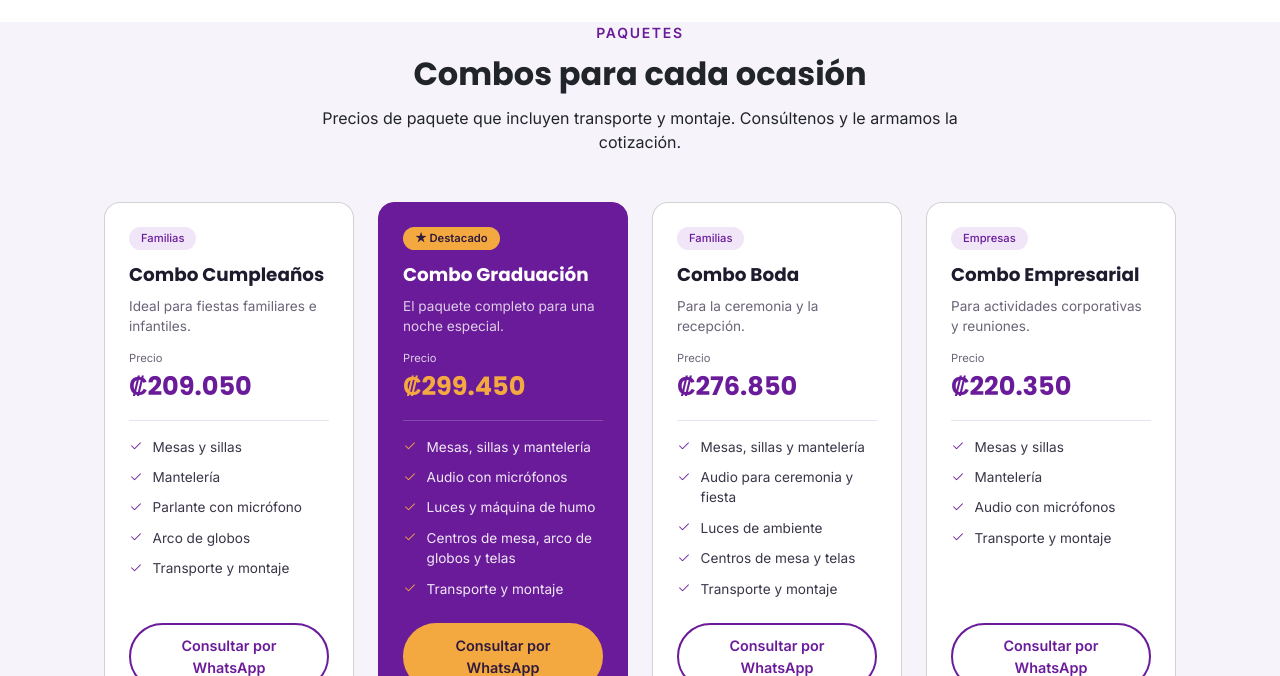
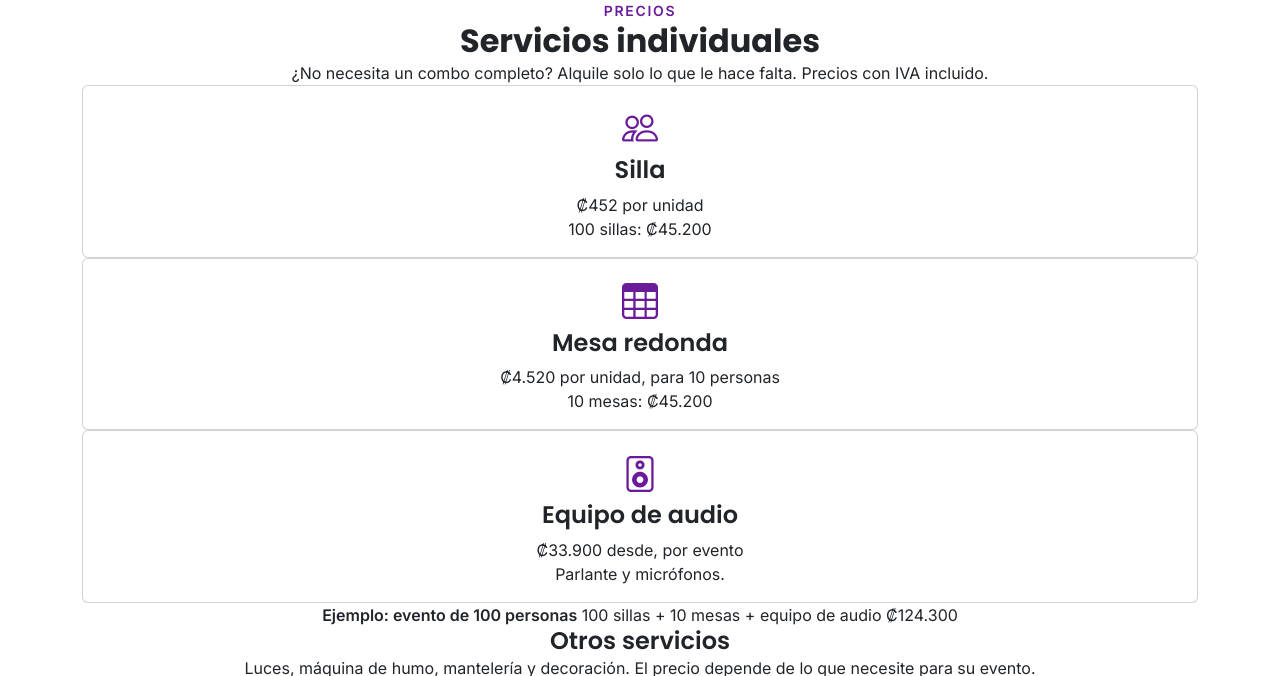
Before and after one commit to YosimarSC/proyecto_economia, a plain HTML site: page index.html in a window 1280 px wide. Shown: the part 1088-1764 px from the top of the page. Drawn offline with nearby package versions, Linux system fonts and the light colour scheme.

Commit message:
agregue apartado de precio de servicios

```diff
--- a/css/styles.css
+++ b/css/styles.css
@@ -1,13 +1,12 @@
-/* ==========================================================
-   ESTILOS PROPIOS · Responsable: Melanie
-   ========================================================== */
-
+/*
+   ESTILOS :Melanie
+   */
 
 .logo {
-    width: 50px;
-    height: 45px;
-    object-fit: contain;
-    margin-right: 8px;
+  width: 50px;
+  height: 45px;
+  object-fit: contain;
+  margin-right: 8px;
 }
 
 /* ---------- General ---------- */
@@ -20,6 +19,8 @@ html {
   scroll-behavior: smooth;
   /*al tocar un enlace la pagina baja suave a la seccion*/
   scroll-padding-top: 70px;
+  scrollbar-width: thin;
+  scrollbar-color: transparent transparent;
 }
 
 body {
@@ -259,9 +260,9 @@ h5,
 }
 
 
-/* ==========================================================
-   Estilos de Yosimar
-   ========================================================== */
+/*
+   Estilos Yosimar
+  */
 
 
 /* ---------- Navbar ---------- */
@@ -281,7 +282,7 @@ h5,
 }
 
 
-/* ---------- Inicio (hero) ---------- */
+/* ---------- Inicio ---------- */
 .hero {
   background-image: url("../img/hero-fondo.png");
   background-size: cover;
@@ -527,76 +528,3 @@ html {
 html:hover {
   scrollbar-color: rgba(0, 0, 0, 0.45) transparent;
 }
-
-/*----------- Cambio de tema -------------*/
-
-:root {
-  --ev-bg-seccion: #F6F3FB;
-  --ev-titulo: #1E1B2E;
-  --ev-texto: #6B6478;
-  --ev-lista: #3A3548;
-  --ev-linea: #E8E1F0;
-  --ev-acento: #6A1B9A;
-  --ev-acento-hover-texto: #ffffff;
-  --ev-badge-bg: #F1E6F8;
-}
-
-@media (prefers-color-scheme: dark) {
-  :root {
-    --ev-bg-seccion: #151224;
-    --ev-titulo: #FAFAFC;
-    --ev-texto: #A8A3B5;
-    --ev-lista: #E6E3EE;
-    --ev-linea: rgba(255, 255, 255, 0.14);
-    --ev-acento: #C58AEA;
-    --ev-acento-hover-texto: #1E1B2E;
-    --ev-badge-bg: rgba(197, 138, 234, 0.16);
-  }
-}
-
-#paquetes,
-#contacto {
-  background-color: var(--ev-bg-seccion);
-}
-
-.paquete:not(.paquete-destacado) .card-title {
-  color: var(--ev-titulo);
-}
-
-.paquete:not(.paquete-destacado) .paquete-desc,
-.paquete:not(.paquete-destacado) .paquete-precio-label {
-  color: var(--ev-texto);
-}
-
-.paquete:not(.paquete-destacado) .paquete-precio,
-.paquete:not(.paquete-destacado) .paquete-lista i {
-  color: var(--ev-acento);
-}
-
-.paquete:not(.paquete-destacado) .paquete-lista {
-  color: var(--ev-lista);
-  border-top-color: var(--ev-linea);
-}
-
-.paquete:not(.paquete-destacado) .paquete-badge {
-  color: var(--ev-acento);
-  background-color: var(--ev-badge-bg);
-}
-
-.paquete:not(.paquete-destacado) .btn-paquete {
-  color: var(--ev-acento);
-  border-color: var(--ev-acento);
-}
-
-.paquete:not(.paquete-destacado) .btn-paquete:hover {
-  background-color: var(--ev-acento);
-  color: var(--ev-acento-hover-texto);
-}
-
-.ventaja-texto h5 {
-  color: var(--ev-titulo);
-}
-
-.ventaja-texto p {
-  color: var(--ev-texto);
-}
--- a/index.html
+++ b/index.html
@@ -18,9 +18,9 @@
 
 <body>
 
-  <!-- =========================================================
-       NAVBAR · Responsable: Yosimar
-       ========================================================= -->
+  <!--
+       NAVBAR : Yosimar
+        -->
   <nav class="navbar sm:navbar-expand bg-1 fg-2">
     <div class="container-fluid">
       <a class="navbar-brand d-flex align-items-center" href="#inicio">
@@ -59,9 +59,9 @@
     </div>
   </nav>
 
-  <!-- =========================================================
-       INICIO · Responsable: Yosimar
-       ========================================================= -->
+  <!--
+       INICIO : Yosimar
+        -->
   <header id="inicio" class="hero d-flex align-items-center">
     <div class="container-fluid" id="container-info">
       <span id="ubi-info">
@@ -90,9 +90,9 @@
 
   <main>
 
-    <!-- =========================================================
-         SERVICIOS · Responsable: Yosimar
-         ========================================================= -->
+    <!--
+         SERVICIOS : Yosimar
+          -->
     <section id="service" class="py-12 text-center">
       <span class="text-uppercase title-section">Servicios</span>
 
@@ -141,11 +141,74 @@
       </div>
     </section>
 
+
+    <!--
+         PRECIOS POR SERVICIO : Yosimar
+          -->
+    <section id="precios" class="py-12 text-center">
+      <span class="text-uppercase title-section">Precios</span>
+
+      <h2 class="fs-4xl fw-bold mb-0">Servicios individuales</h2>
+
+      <p id="precios-texto" class="fs-lg fg-3 mb-0">
+        ¿No necesita un combo completo? Alquile solo lo que le hace falta. Precios con IVA incluido.
+      </p>
+
+      <div class="container" id="container-precios">
+        <div class="card">
+          <div class="card-body">
+            <i class="bi bi-people service-icon"></i>
+            <h4 class="card-title">Silla</h4>
+            <span class="precio">₡452</span>
+            <span class="precio-unidad">por unidad</span>
+            <p class="card-text fg-3">100 sillas: ₡45.200</p>
+          </div>
+        </div>
+        <div class="card">
+          <div class="card-body">
+            <i class="bi bi-table service-icon"></i>
+            <h4 class="card-title">Mesa redonda</h4>
+            <span class="precio">₡4.520</span>
+            <span class="precio-unidad">por unidad, para 10 personas</span>
+            <p class="card-text fg-3">10 mesas: ₡45.200</p>
+          </div>
+        </div>
+        <div class="card">
+          <div class="card-body">
+            <i class="bi bi-speaker service-icon"></i>
+            <h4 class="card-title">Equipo de audio</h4>
+            <span class="precio">₡33.900</span>
+            <span class="precio-unidad">desde, por evento</span>
+            <p class="card-text fg-3">Parlante y micrófonos.</p>
+          </div>
+        </div>
+      </div>
+
+      <div id="precio-ejemplo">
+        <span class="fw-semibold">Ejemplo: evento de 100 personas</span>
+        <span class="fg-3">100 sillas + 10 mesas + equipo de audio</span>
+        <span class="precio">₡124.300</span>
+      </div>
+
+      <div id="otros-servicios">
+        <h4 class="mb-0">Otros servicios</h4>
+        <p class="fg-3 mb-0">
+          Luces, máquina de humo, mantelería y decoración. El precio depende de lo que necesite para su evento.
+        </p>
+        <a class="btn-solid theme-success"
+          href="https://wa.me/50688888888?text=Hola%2C%20quisiera%20cotizar%20otros%20servicios%3A%20luces%2C%20m%C3%A1quina%20de%20humo%2C%20manteler%C3%ADa%20o%20decoraci%C3%B3n."
+          target="_blank">
+          <i class="bi bi-whatsapp me-1"></i>
+          Cotizar por WhatsApp
+        </a>
+      </div>
+    </section>
+
     <br>
 
-    <!-- =========================================================
-         PAQUETES · Responsable: Melanie
-         ========================================================= -->
+    <!--
+         PAQUETES : Melanie
+          -->
     <section id="paquetes" class="py-12 text-center">
       <span class="text-uppercase title-section">Paquetes</span>
 
@@ -248,9 +311,9 @@
 
     <br>
 
-    <!-- =========================================================
-         VENTAJAS · Responsable: Melanie
-         ========================================================= -->
+    <!--
+         VENTAJAS : Melanie
+          -->
     <section id="ventajas" class="py-12 text-center">
       <span class="text-uppercase title-section">¿Por qué elegirnos?</span>
 
@@ -311,9 +374,9 @@
 
     <br>
 
-    <!-- =========================================================
-         CONTACTO · Responsable: Yosimar
-         ========================================================= -->
+    <!--
+         CONTACTO : Yosimar
+          -->
     <section id="contacto" class="py-12 text-center">
       <span class="text-uppercase title-section">Contacto</span>
       <h2 class="fs-4xl fw-bold mb-0">Cotice su evento hoy</h2>
@@ -364,9 +427,9 @@
   </main>
 
 
-  <!-- =========================================================
-       FOOTER + BOTÓN FLOTANTE · Responsable: Yosimar
-       ========================================================= -->
+  <!--
+       FOOTER + BOTÓN FLOTANTE : Yosimar
+        -->
   <footer class="footer">
     <div id="title-footer">
       <span>EVENTICO</span>
```
